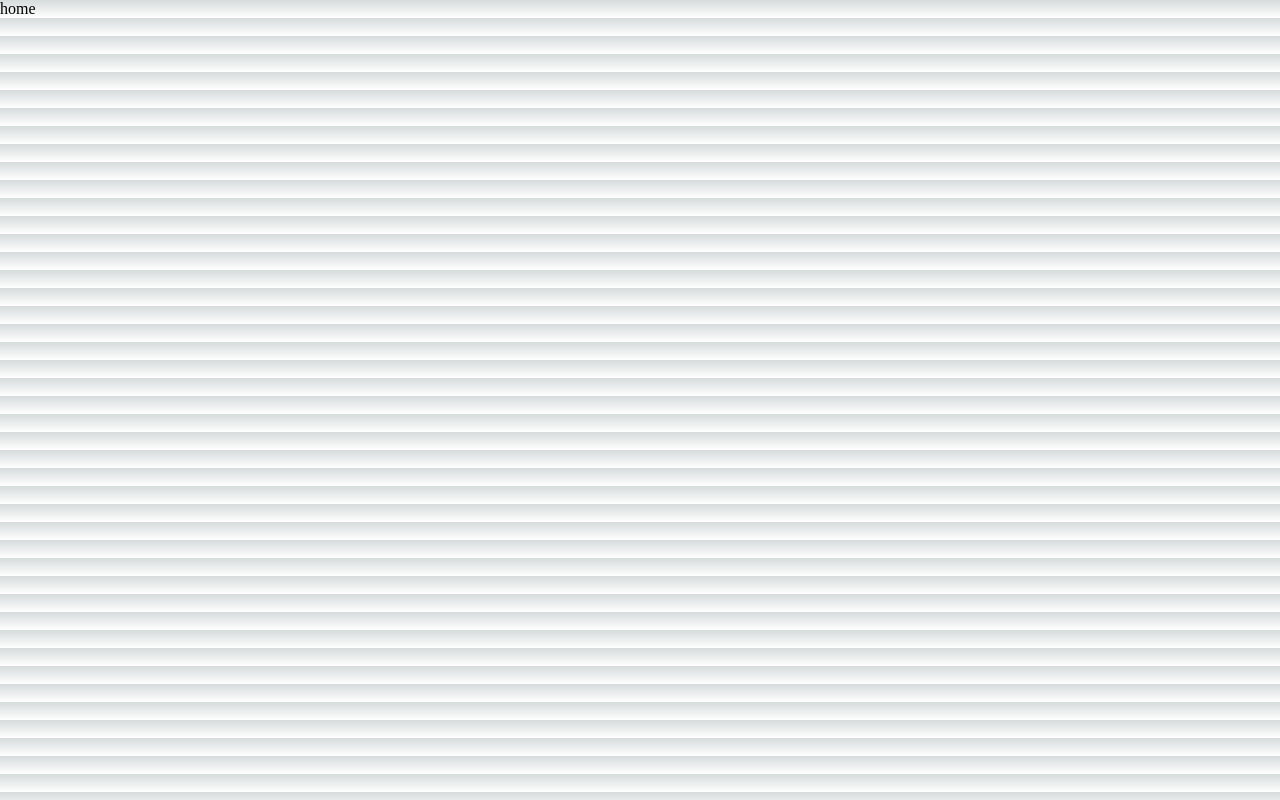
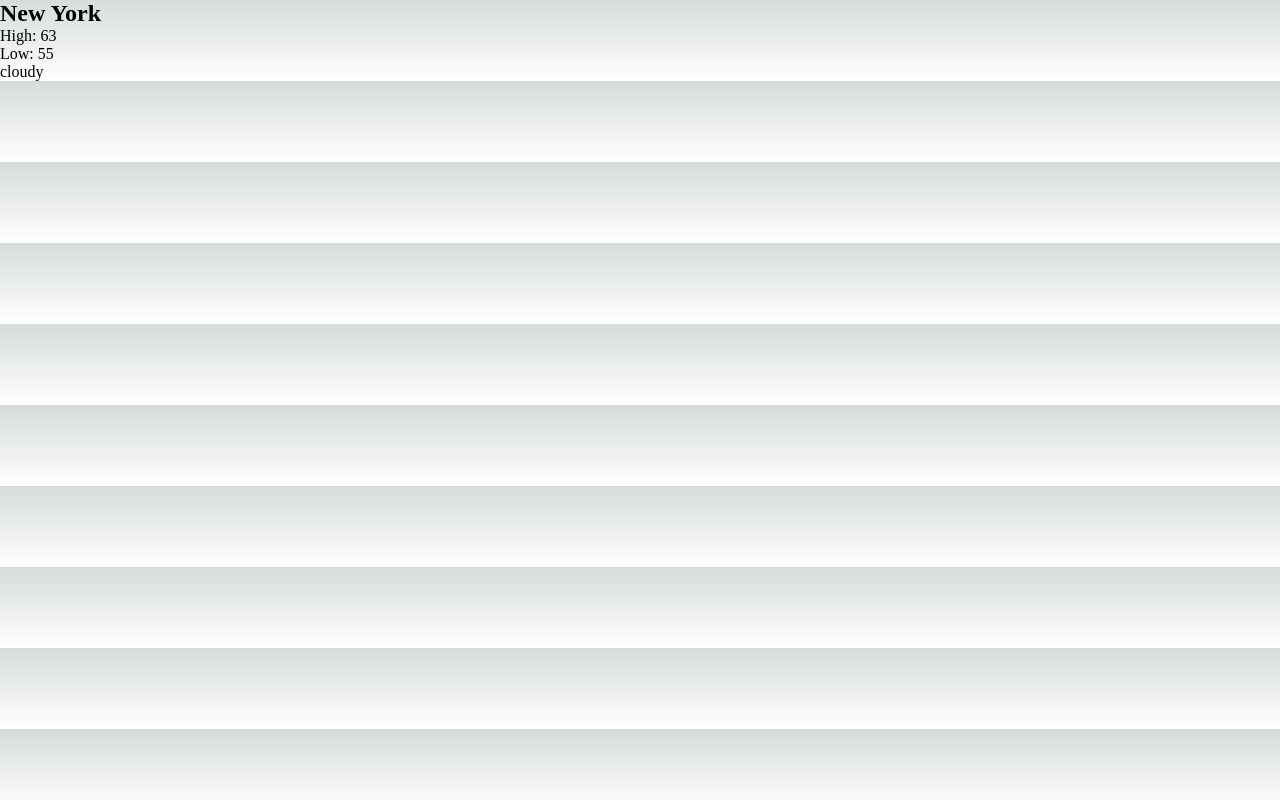
Before and after one commit to johnkimz/weather-app, a Next.js app: page / in a window 1280 px wide. Built offline with nearby package versions, Linux system fonts and the light colour scheme.

Commit message:
weather card

```diff
--- /dev/null
+++ b/app/(home)/loading.tsx
@@ -0,0 +1,3 @@
+export default function WeatherCardLoading() {
+	return <div>loading</div>;
+}
--- a/app/(home)/page.tsx
+++ b/app/(home)/page.tsx
@@ -1,5 +1,12 @@
 import styles from './page.module.css';
+import WeatherCard from '@/components/WeatherCard';
 
 export default function Home() {
-	return <div>home</div>;
+	return (
+		<main>
+			<section>
+				<WeatherCard />
+			</section>
+		</main>
+	);
 }
--- a/app/api/forecast/[lat]/[lng]/route.ts
+++ b/app/api/forecast/[lat]/[lng]/route.ts
@@ -1,5 +1,6 @@
 import { NextRequest, NextResponse } from 'next/server';
 import { data, IWeatherForecast } from '@/api/forecast/[lat]/[lng]/data';
+import { delay } from '@/lib/utils';
 
 interface IParams {
 	lat: string;
@@ -14,5 +15,6 @@ export async function GET(
 		params: IParams;
 	}
 ) {
+	await delay(5000);
 	return NextResponse.json({ data });
 }
--- a/components/WeatherCard/index.tsx
+++ b/components/WeatherCard/index.tsx
@@ -0,0 +1,29 @@
+import styles from './styles.module.css';
+
+async function getForecast(lat: number, lng: number) {
+	const res = await fetch(
+		`http://localhost:3000/api/forecast/${lat}/${lng}`
+	).then((res) => res.json());
+
+	if (res?.data) {
+		return res.data;
+	}
+
+	// TODO : throw error
+	return {};
+}
+
+const WeatherCard = async ({ location = 'New York', lat = 111, lng = 222 }) => {
+	const forecast = await getForecast(lat, lng);
+
+	return (
+		<section>
+			<h2>{location}</h2>
+			<div>{`High: ${forecast?.temp?.high}`}</div>
+			<div>{`Low: ${forecast?.temp?.low}`}</div>
+			<div>{forecast?.weather}</div>
+		</section>
+	);
+};
+
+export default WeatherCard;
--- /dev/null
+++ b/lib/utils.ts
@@ -0,0 +1,11 @@
+export function delay(time: number) {
+	return new Promise((resolve) => {
+		setTimeout(() => {
+			resolve(1);
+		}, time);
+	});
+}
+
+export function convertFahrenheitToCelsius(deg: number) {
+	return Math.round(((deg - 32) * 5) / 9);
+}
```
